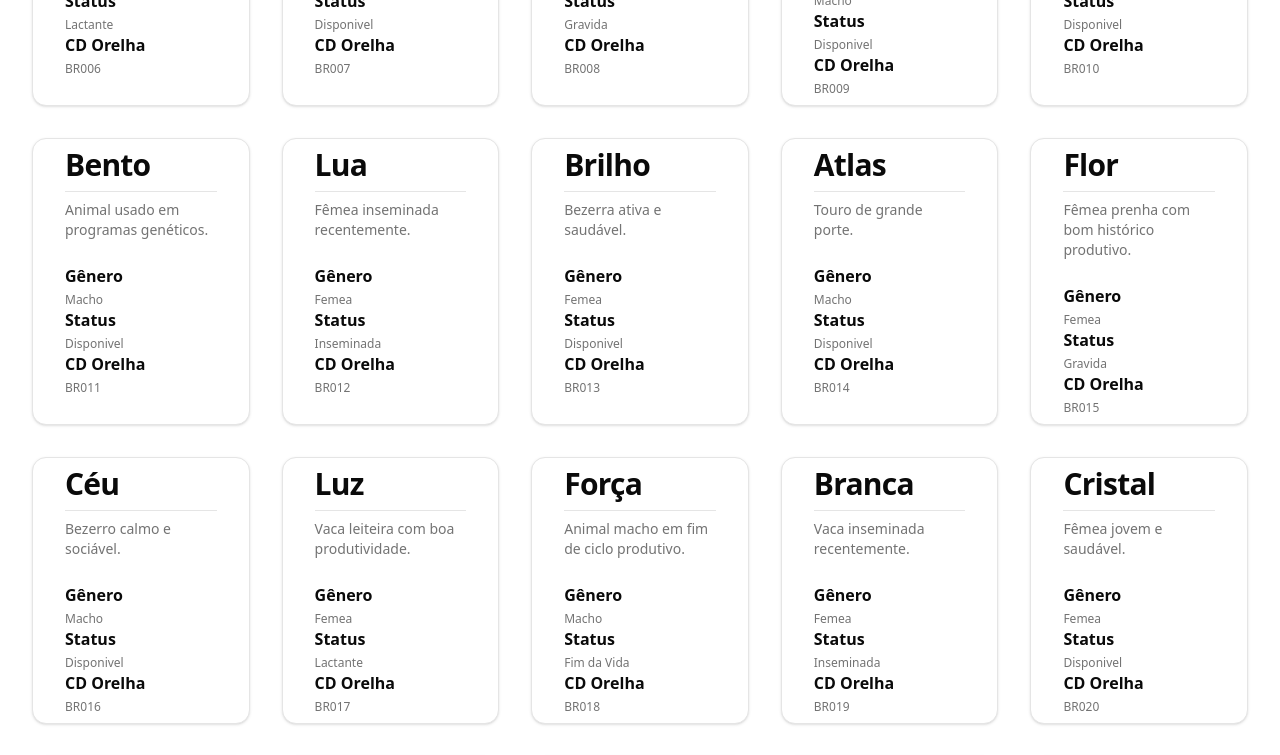
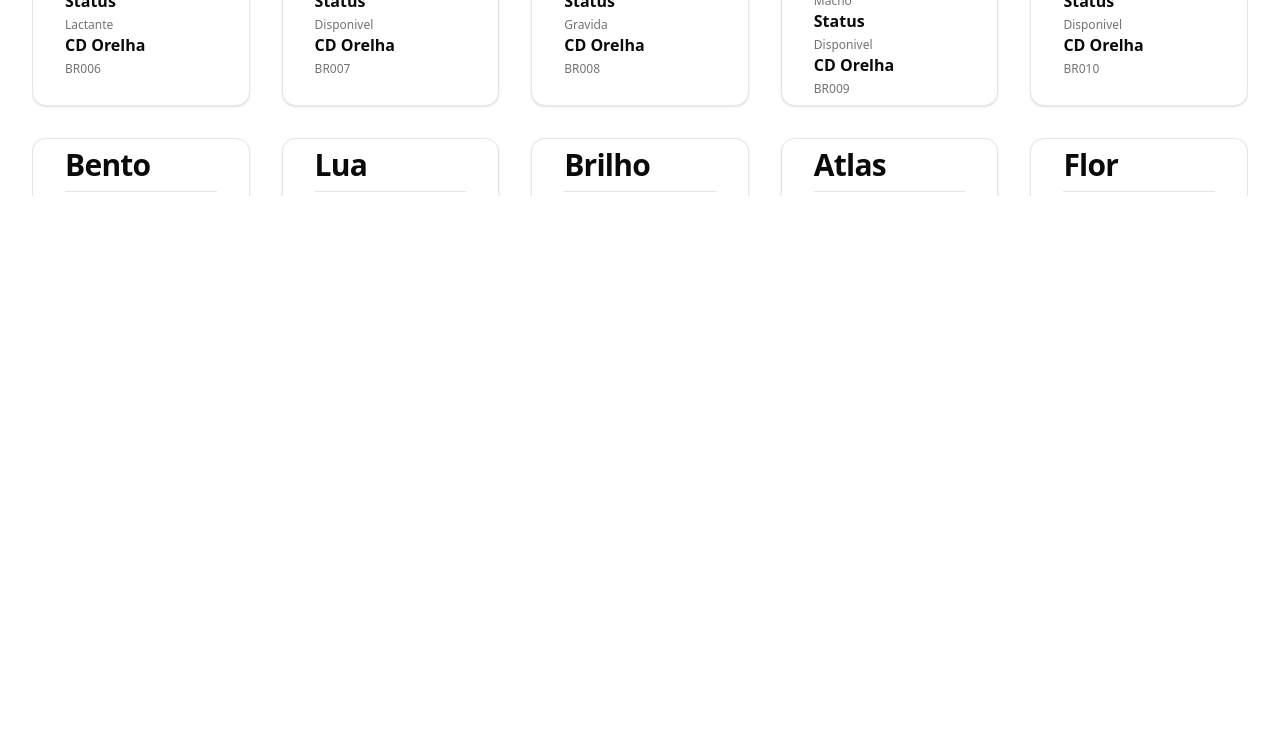
Before and after one commit to Noobs-Corp-Labs/Vet_Plus_Frontend, a Next.js app: page / in a window 1280 px wide. Shown: the part 620-1375 px from the top of the page. After the commit the page ends 816 px from the top, so only its background shows below. Built offline with nearby package versions, Linux system fonts and the light colour scheme.

Commit message:
feat: Adicionado link aos cards para rotas / Adicionado as rotas de detalhamento e new animal

```diff
--- /dev/null
+++ b/app/animals/[amimalId]/page.tsx
@@ -0,0 +1,8 @@
+export default async function AnimalPage({ params }: {params: Promise<{ amimalId: string }>}) {
+   const { amimalId } = await params;
+
+
+   return (
+      <>Olá {amimalId}</>
+   )
+}
--- /dev/null
+++ b/app/animals/new/page.tsx
@@ -0,0 +1,6 @@
+export default async function NewAnimalPage() {
+
+   return (
+      "Teste"
+   )
+}
--- a/app/layout.tsx
+++ b/app/layout.tsx
@@ -16,7 +16,7 @@ const geistMono = Geist_Mono({
 });
 
 export const metadata: Metadata = {
-  title: "Create Next App",
+  title: "Vet Plus Portal",
   description: "Generated by create next app",
 };
 
--- a/components/RootPage.tsx
+++ b/components/RootPage.tsx
@@ -1,8 +1,9 @@
 "use client"
 
 import { AnimalsType } from "@/lib/tempType"
-import { Card, CardAction, CardContent, CardDescription, CardHeader, CardTitle } from "@/components/ui/card"
+import { Card, CardContent, CardDescription, CardHeader, CardTitle } from "@/components/ui/card"
 import ParamDisplay from "@/components/shared/ParamDisplay"
+import Link from "next/link"
 
 type PropsType = {
    animals: AnimalsType[]
@@ -10,12 +11,15 @@ type PropsType = {
 
 export default function RootPage({ animals }: PropsType) {
    return (
-      <div className="grid grid-cols-1 md:grid-cols-3 lg:grid-cols-5 gap-8">
+      <div className="grid grid-cols-1 md:grid-cols-3 lg:grid-cols-5 gap-8 overflow-y-auto h-[87vh]">
          {animals.map(animal => (
+            <Link href={`/animals/${animal.id}`}
+               key={`animal_card_${animal.ear_tag || animal.id}`}
+               className="block text-inherit no-underline"
+            >
             <Card
                key={`animal_card_${animal.ear_tag || animal.id}`}
-               className="flex p-2 cursor-pointer hover:bg-accent"
-               onClick={() => console.log(animal.id)}
+               className="h-full flex p-2 hover:bg-accent"
             >
                <CardHeader>
                   <CardTitle>
@@ -31,6 +35,7 @@ export default function RootPage({ animals }: PropsType) {
                   <ParamDisplay title="CD Orelha" value={animal.ear_tag} />
                </CardContent>
             </Card>
+            </Link>
          ))}
       </div>
    )
```
